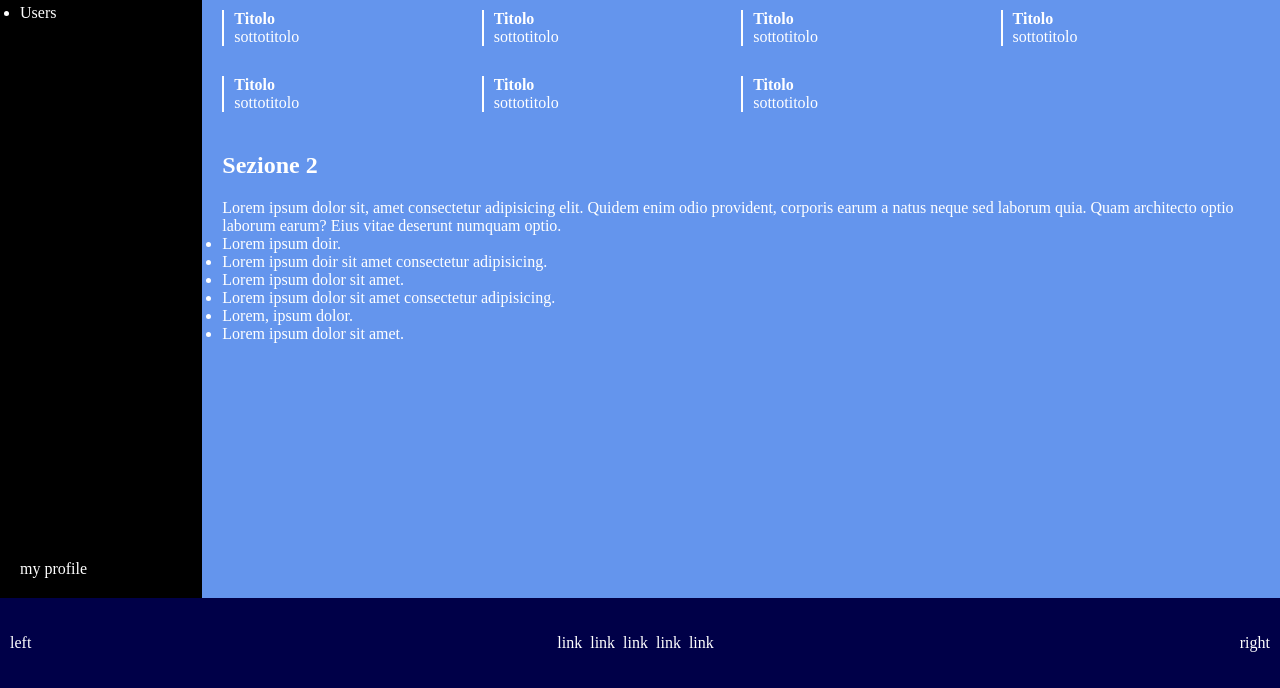
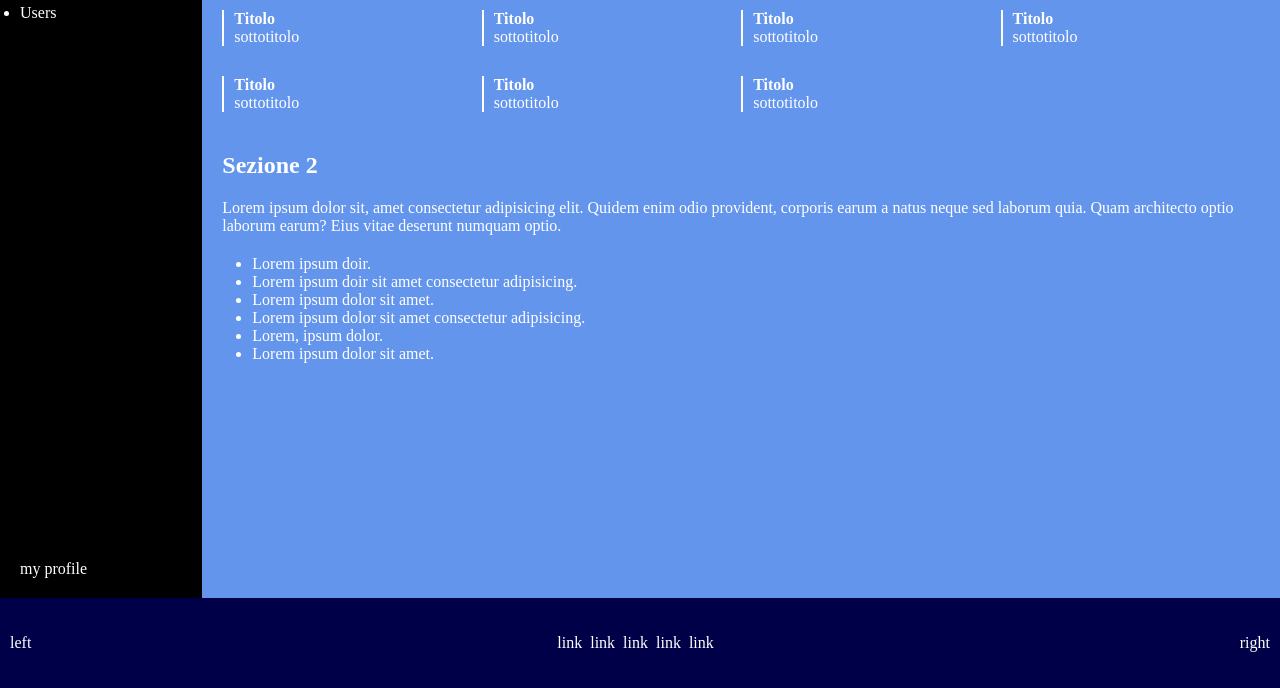
Before and after one commit to giovanni2299/html-css-viewport, a plain HTML site: page index.html in a window 1280 px wide. Shown: the part 112-800 px from the top of the page. Drawn offline with Linux system fonts and the light colour scheme.

Commit message:
Refact:ul style in main content

```diff
--- a/css/style.css
+++ b/css/style.css
@@ -75,7 +75,6 @@ main{
 }
 
 .section__elements{
-    /* margin-right: 50px; */
     flex-basis: calc((100% / 4) - 30px);
     padding: 0 10px;
     border-left: 2px solid white;
@@ -85,7 +84,10 @@ main{
     margin-bottom: 20px;
 }
 
-
+.section__content ul{
+    margin-top: 20px;
+    padding-left: 30px;
+}
 
 
 
```
